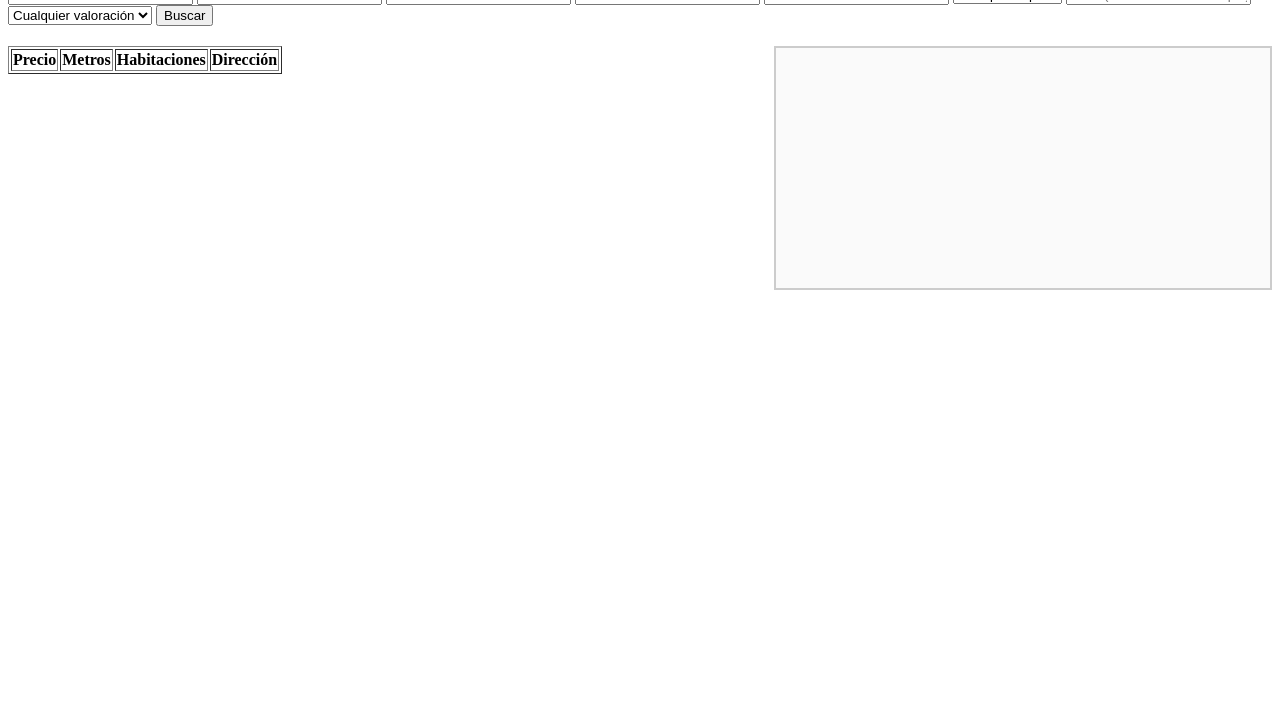
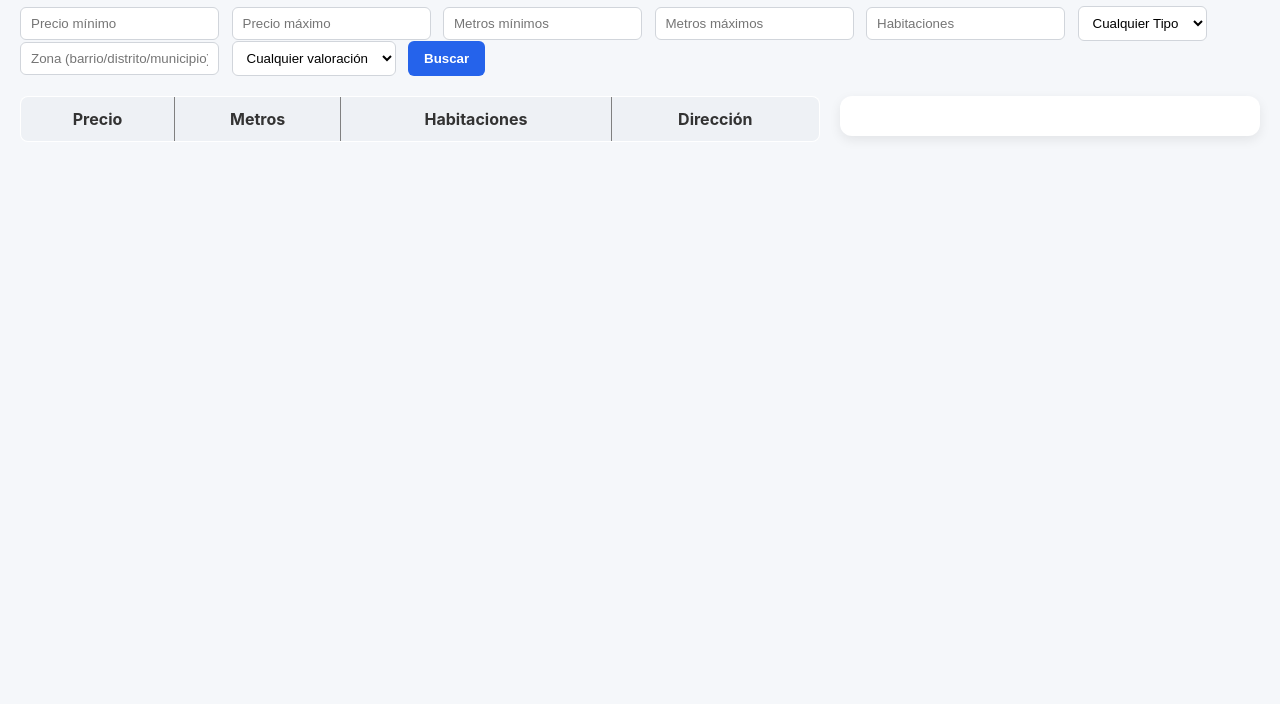
Before and after one commit to RubenPerdomo159/Housing-Predictor, a plain HTML site: page housing-predictor/src/main/resources/view/index.html in a window 1280 px wide. Shown: the part 96-800 px from the top of the page. Drawn offline with Linux system fonts and the light colour scheme; no server answers.

Commit message:
Website interface makeover.

```diff
--- a/housing-predictor/src/main/resources/view/index.html
+++ b/housing-predictor/src/main/resources/view/index.html
@@ -5,50 +5,114 @@
     <title>Housing Predictor</title>
 
     <style>
-        /* Layout general */
+        body {
+            font-family: 'Inter', sans-serif;
+            background: #f5f7fa;
+            margin: 0;
+            padding: 20px;
+            color: #333;
+        }
+
         #layout {
-            display: flex;
+            display: grid;
+            grid-template-columns: 1fr 420px;
             gap: 20px;
             margin-top: 20px;
-            align-items: flex-start;
         }
 
-        /* Columna izquierda (tabla) */
-        #left {
-            width: 60%;
+        input, select {
+            padding: 8px 10px;
+            border: 1px solid #d1d5db;
+            border-radius: 6px;
+            margin-right: 8px;
+            background: white;
         }
 
-        /* Columna derecha (ficha detallada) */
-        #right {
-            width: 40%;
+        input:focus, select:focus {
+            outline: none;
+            border-color: #2563eb;
+            box-shadow: 0 0 0 2px rgba(37,99,235,0.2);
+        }
+
+        button {
+            background: #2563eb;
+            color: white;
+            border: none;
+            padding: 10px 16px;
+            border-radius: 6px;
+            cursor: pointer;
+            font-weight: 600;
+        }
+
+        button:hover {
+            background: #1e4fcf;
+        }
+
+        table {
+            width: 100%;
+            border-collapse: collapse;
+            background: white;
+            border-radius: 8px;
+            overflow: hidden;
+        }
+
+        thead {
+            background: #eef1f5;
+        }
+
+        th, td {
+            padding: 12px 10px;
+            border-bottom: 1px solid #e5e7eb;
+        }
+
+        tbody tr:nth-child(even) {
+            background: #fafafa;
+        }
+
+        tbody tr:hover {
+            background: #f0f7ff;
+        }
+
+        #details {
+            background: white;
+            padding: 20px;
+            border-radius: 12px;
+            box-shadow: 0 4px 12px rgba(0,0,0,0.08);
             position: sticky;
             top: 20px;
         }
 
-        /* Estilo de la ficha */
-        #details {
-            padding: 20px;
-            border: 2px solid #ccc;
-            background: #fafafa;
-            font-size: 16px;
-            min-height: 200px;
+        #details h2 {
+            margin-top: 0;
+            font-size: 22px;
+            font-weight: 600;
         }
 
-        /* Hover en la tabla */
-        #properties-table tr:hover,
-        #comparables-table tr:hover {
-            background: #eef;
+        #details p {
+            margin: 6px 0;
         }
 
-        #comparables-table {
-            width: 100%;
-            border-collapse: collapse;
-            margin-top: 10px;
+        .valoracion {
+            display: inline-block;
+            padding: 4px 10px;
+            border-radius: 6px;
+            font-weight: 600;
+            font-size: 14px;
         }
 
-        #comparables-table th, #comparables-table td {
-            border: 1px solid #ccc;
-            padding: 6px;
+        .valoracion.infravalorada {
+            background: #e6f4ea;
+            color: #1b7f3c;
+        }
+
+        .valoracion.precio-justo {
+            background: #fff7e6;
+            color: #b36b00;
+        }
+
+        .valoracion.sobrevalorada {
+            background: #fdeaea;
+            color: #b91c1c;
         }
     </style>
 </head>
--- a/housing-predictor/src/main/resources/view/style.css
+++ b/housing-predictor/src/main/resources/view/style.css
@@ -1,15 +1,89 @@
 body {
-    font-family: Arial;
-    margin: 20px;
+    font-family: "Segoe UI", Tahoma, sans-serif;
+    background: #1f2e1f;
+    margin: 0;
+    padding: 20px;
+    color: #333;
+}
+
+#layout {
+    display: grid;
+    grid-template-columns: 1fr 420px;
+    gap: 20px;
+    margin-top: 20px;
+}
+
+input, select {
+    padding: 8px 10px;
+    border: 1px solid #3a4d3a;
+    border-radius: 6px;
+    margin-right: 8px;
+    background: #2a3b2a;
+    color: #e8f5e8;
+}
+
+input:focus, select:focus {
+    outline: none;
+    border-color: #4caf50;
+    box-shadow: 0 0 0 2px rgba(76,175,80,0.3);
+}
+
+button {
+    background: #4caf50;
+    color: white;
+    border: none;
+    padding: 10px 16px;
+    border-radius: 6px;
+    cursor: pointer;
+    font-weight: 600;
+}
+
+button:hover {
+    background: #449d48;
 }
 
 table {
     width: 100%;
     border-collapse: collapse;
-    margin-top: 20px;
+    background: #2a3b2a;
+    border-radius: 8px;
+    overflow: hidden;
+    color: #e8f5e8;
+}
+
+thead {
+    background: #334733;
 }
 
 th, td {
-    border: 1px solid #ccc;
-    padding: 10px;
+    padding: 12px 10px;
+    border-bottom: 1px solid #3a4d3a;
 }
+
+tbody tr:nth-child(even) {
+    background: #253525;
+}
+
+tbody tr:hover {
+    background: #3a4d3a;
+}
+
+#details {
+    background: #2a3b2a;
+    padding: 20px;
+    border-radius: 12px;
+    box-shadow: 0 4px 12px rgba(0,0,0,0.25);
+    position: sticky;
+    top: 20px;
+    color: #e8f5e8;
+}
+
+#details h2 {
+    margin-top: 0;
+    font-size: 22px;
+    font-weight: 600;
+}
+
+#details p {
+    margin: 6px 0;
+}
```
